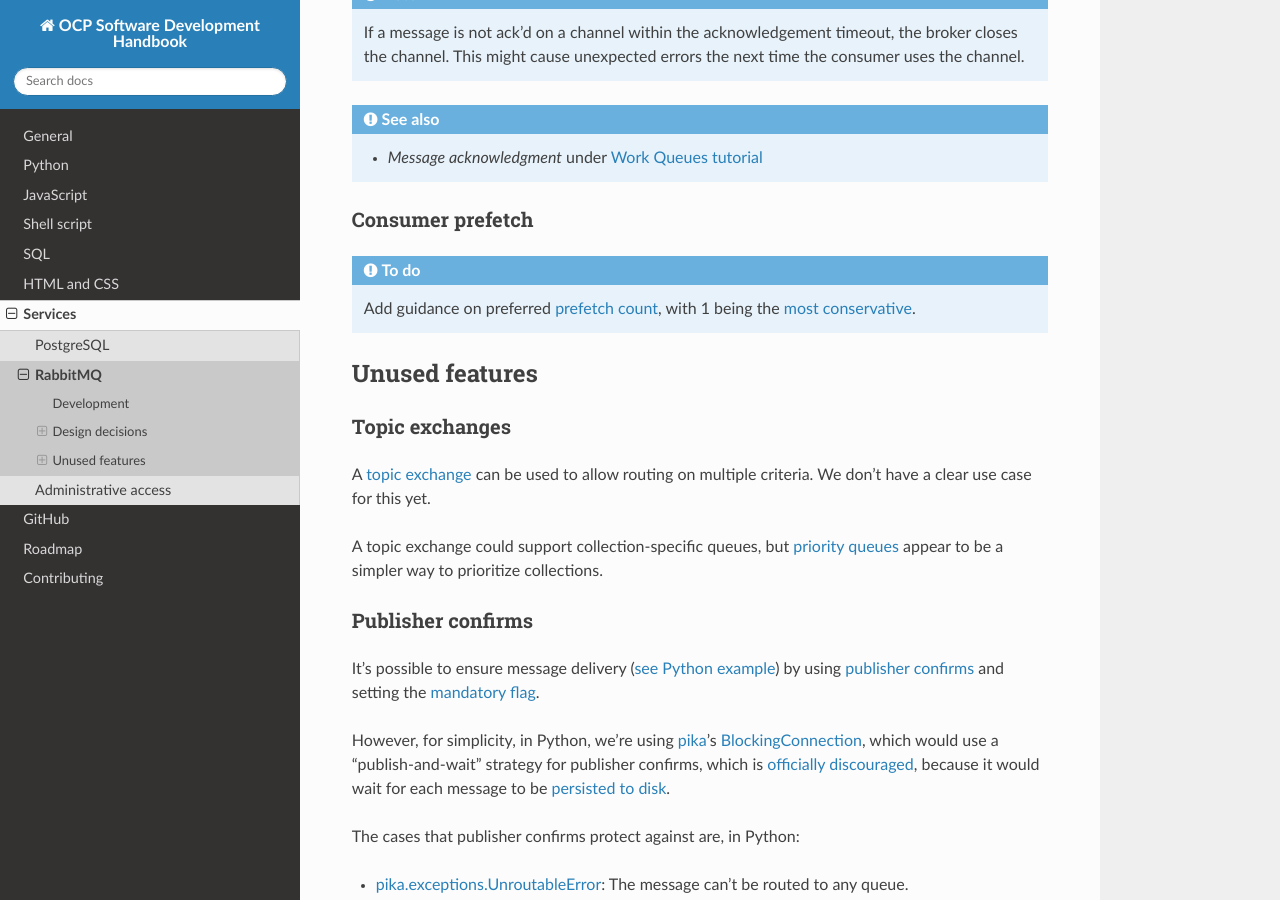
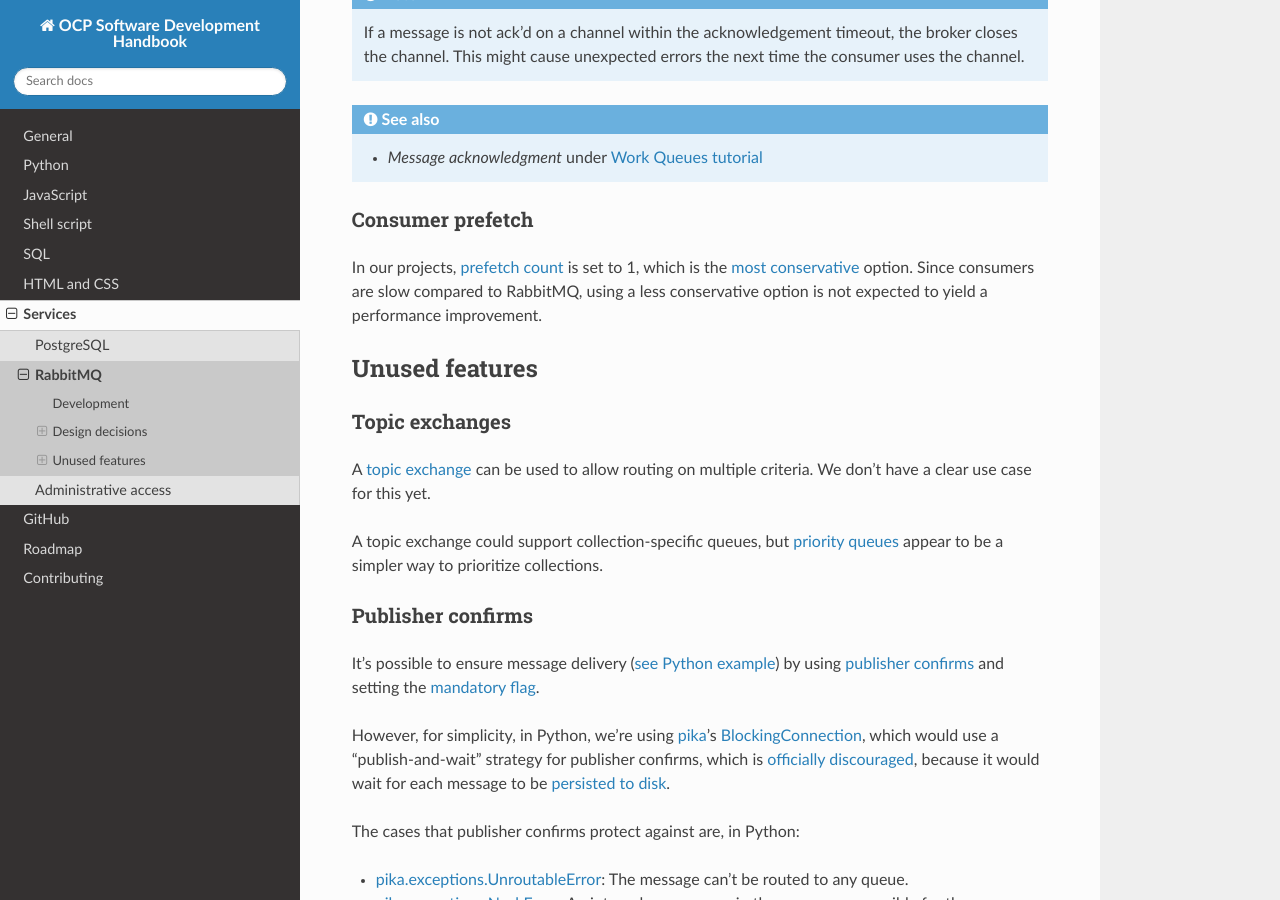
Before and after one commit to open-contracting/software-development-handbook, a Sphinx documentation site: the page built from docs/services/rabbitmq.rst, in a window 1280 px wide and 900 px high, scrolled down 2237 px. Built offline with Sphinx 7.4.7 and the Read the Docs theme 2.0.0, drawn with Linux system fonts in a browser that asks for light colours; pages that are not in the unit, such as notebooks, are missing from menus.

Commit message:
services/rabbitmq: Document preferred prefetch count

```diff
--- a/docs/services/rabbitmq.rst
+++ b/docs/services/rabbitmq.rst
@@ -83,9 +83,7 @@ In some cases, a message is acknowledged once a point-of-no-return is reached, *
 Consumer prefetch
 ~~~~~~~~~~~~~~~~~
 
-.. admonition:: To do
-
-   Add guidance on preferred `prefetch count <https://www.rabbitmq.com/confirms.html#channel-qos-prefetch>`__, with 1 being the `most conservative <https://www.rabbitmq.com/confirms.html#channel-qos-prefetch-throughput>`__.
+In our projects, `prefetch count <https://www.rabbitmq.com/confirms.html#channel-qos-prefetch>`__ is set to 1, which is the `most conservative <https://www.rabbitmq.com/confirms.html#channel-qos-prefetch-throughput>`__ option. Since consumers are slow compared to RabbitMQ, using a less conservative option is not expected to yield a performance improvement.
 
 Unused features
 ---------------
```
